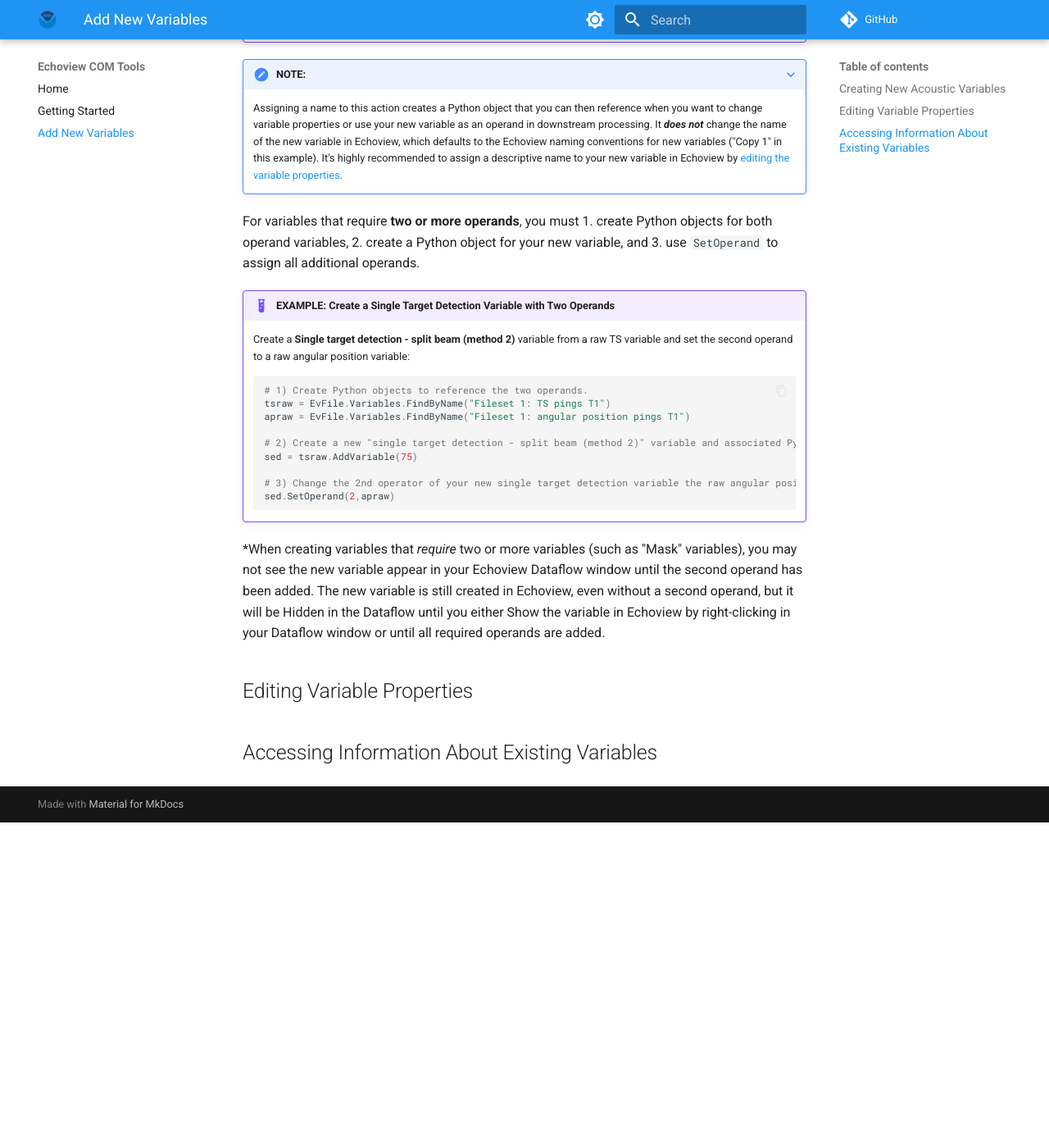
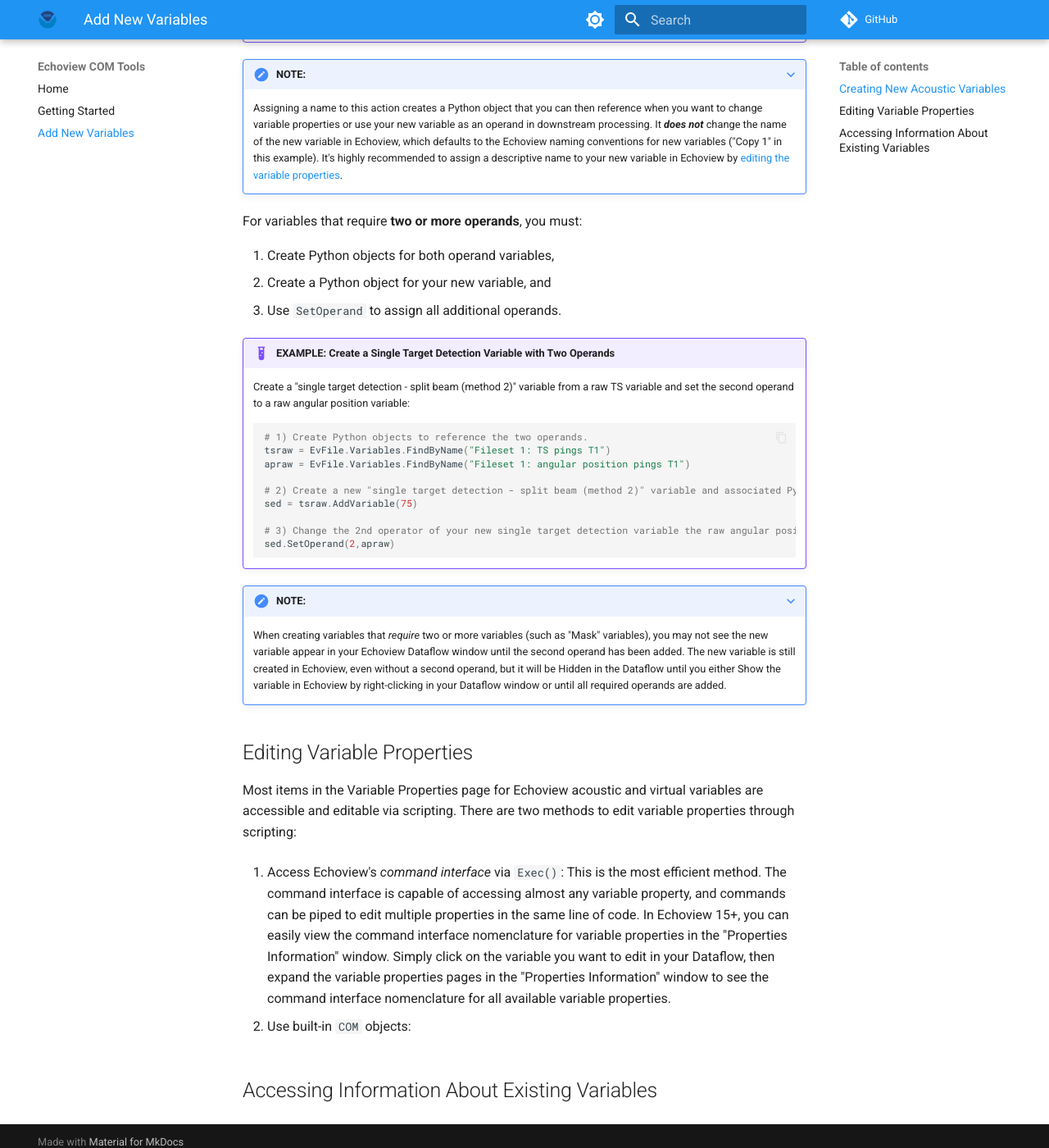
Before and after one commit to AllisonLWhiteSEFSC/Echoview_COM_Tools, an MkDocs documentation site: the page built from docs/add_new_variables.md, in a window 1280 px wide and 1400 px high, scrolled down 841 px. Shown: the whole window at 82% size. Built offline with MkDocs 1.6.1 and Material for MkDocs 9.7.7, drawn with Linux system fonts in a browser that asks for light colours; comment, search, counter and statistics services are not loaded; before the commit the page ends 1844 px from its top, so only the background shows below that.

Commit message:
Update add_new_variables.md

````diff
--- a/docs/add_new_variables.md
+++ b/docs/add_new_variables.md
@@ -26,13 +26,14 @@ Once you've referenced the operand variable, you can create the new variable dir
 ???+ note "NOTE:"
     Assigning a name to this action creates a Python object that you can then reference when you want to change variable properties or use your new variable as an operand in downstream processing. It **_does not_** change the name of the new variable in Echoview, which defaults to the Echoview naming conventions for new variables ("Copy 1" in this example). It's highly recommended to assign a descriptive name to your new variable in Echoview by [editing the variable properties](#editing-variable-properties).
 
-For variables that require **two or more operands**, you must
-1. create Python objects for both operand variables,
-2. create a Python object for your new variable, and
-3. use `SetOperand` to assign all additional operands.
+For variables that require **two or more operands**, you must:
+
+1. Create Python objects for both operand variables,
+2. Create a Python object for your new variable, and
+3. Use `SetOperand` to assign all additional operands.
 
 !!! example "EXAMPLE: Create a Single Target Detection Variable with Two Operands"
-    Create a **Single target detection - split beam (method 2)** variable from a raw TS variable and set the second operand to a raw angular position variable:
+    Create a "single target detection - split beam (method 2)" variable from a raw TS variable and set the second operand to a raw angular position variable:
 
     ```python
     # 1) Create Python objects to reference the two operands.
@@ -46,9 +47,20 @@ For variables that require **two or more operands**, you must
     sed.SetOperand(2,apraw)
     ```
 
-*When creating variables that _require_ two or more variables (such as "Mask" variables), you may not see the new variable appear in your Echoview Dataflow window until the second operand has been added. The new variable is still created in Echoview, even without a second operand, but it will be Hidden in the Dataflow until you either Show the variable in Echoview by right-clicking in your Dataflow window or until all required operands are added.
+???+ note "NOTE:"
+    When creating variables that _require_ two or more variables (such as "Mask" variables), you may not see the new variable appear in your Echoview Dataflow window until the second operand has been added. The new variable is still created in Echoview, even without a second operand, but it will be Hidden in the Dataflow until you either Show the variable in Echoview by right-clicking in your Dataflow window or until all required operands are added.
 
 ## Editing Variable Properties
 
+Most items in the Variable Properties page for Echoview acoustic and virtual variables are accessible and editable via scripting. There are two methods to edit variable properties through scripting:
+
+1. Access Echoview's *command interface* via `Exec()`:
+     This is the most efficient method. The command interface is capable of accessing almost any variable property, and commands can be piped to edit multiple properties in the same line of code. In Echoview 15+, you can easily view the command interface nomenclature for variable properties in the "Properties Information" window. Simply click on the variable you want to edit in your Dataflow, then expand the variable properties pages in the "Properties Information" window to see the command interface nomenclature for all available variable properties.
+
+
+
+3. Use built-in `COM` objects:
+
+
 
 ## Accessing Information About Existing Variables
````
